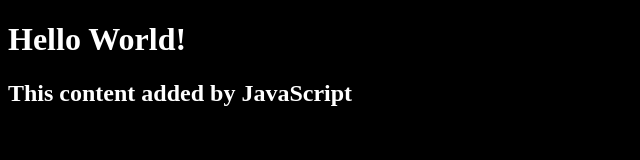
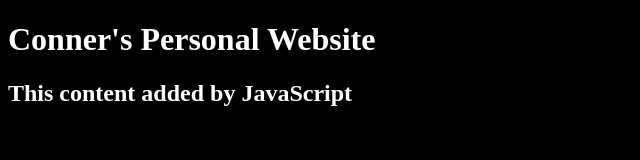
Before and after one commit to Connereg/fi-example-repository-phase-0, a plain HTML site: page index.html in a window 1280 px wide. Shown: the whole page, without its empty margins (0-640 px from the left). Drawn offline with Linux system fonts and the light colour scheme.

Commit message:
updated text in body, index.js

```diff
--- a/index.html
+++ b/index.html
@@ -2,12 +2,12 @@
 <html lang="en">
   <head>
     <link rel="stylesheet" href="style.css">
-    <title>My Website</title>
+    <title>Conner's Personal Website</title>
 
   </head>
   <body>
 
-      <h1>Hello World!</h1>
+      <h1>Conner's Personal Website</h1>
       <script src="script.js"></script>
 
   </body>
```
